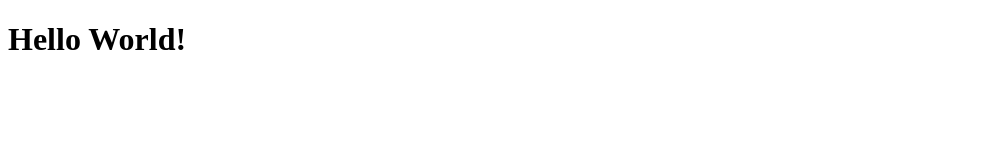
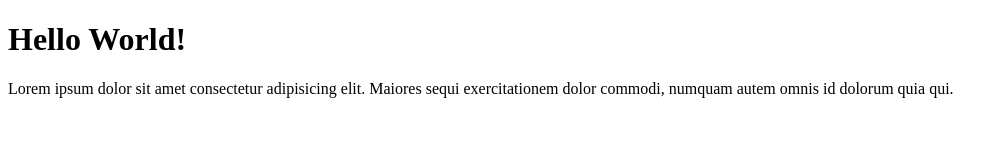
Before and after one commit to haqiahmad/haqi-git-test, a plain HTML site: page index.html in a window 1280 px wide. Shown: the whole page, without its empty margins (0-1008 px from the left). Drawn offline with Linux system fonts and the light colour scheme.

Commit message:
menambahkan paragraf

```diff
--- a/index.html
+++ b/index.html
@@ -10,6 +10,8 @@
 
 <body>
     <h1>Hello World!</h1>
+    <p>Lorem ipsum dolor sit amet consectetur adipisicing elit. Maiores sequi exercitationem dolor commodi, numquam
+        autem omnis id dolorum quia qui.</p>
 </body>
 
 </html>
```
